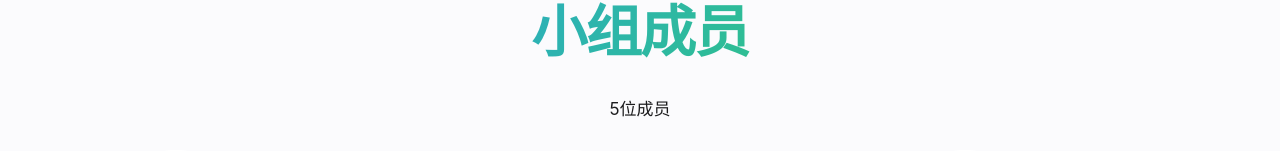
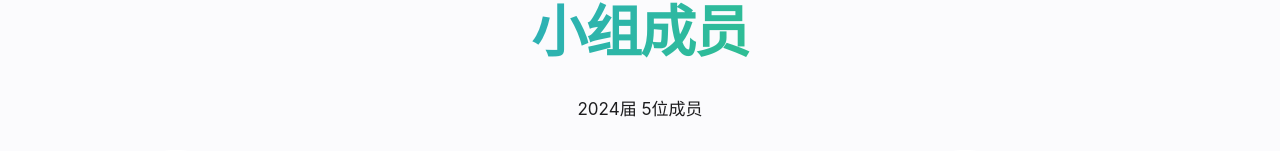
Before and after one commit to treehey/Enzyme, a plain HTML site: page member.html in a window 1280 px wide. Shown: the part 137-288 px from the top of the page. Drawn offline with Linux system fonts and the light colour scheme.

Commit message:
update year

```diff
--- a/member.html
+++ b/member.html
@@ -460,7 +460,7 @@
         <section class="team-section">
             <div class="section-header">
                 <h2 class="section-title">小组成员</h2>
-                <p class="hero-subhead">5位成员</p>
+                <p class="hero-subhead">2024届 5位成员</p>
             </div>
 
             <div class="team-grid">
```
